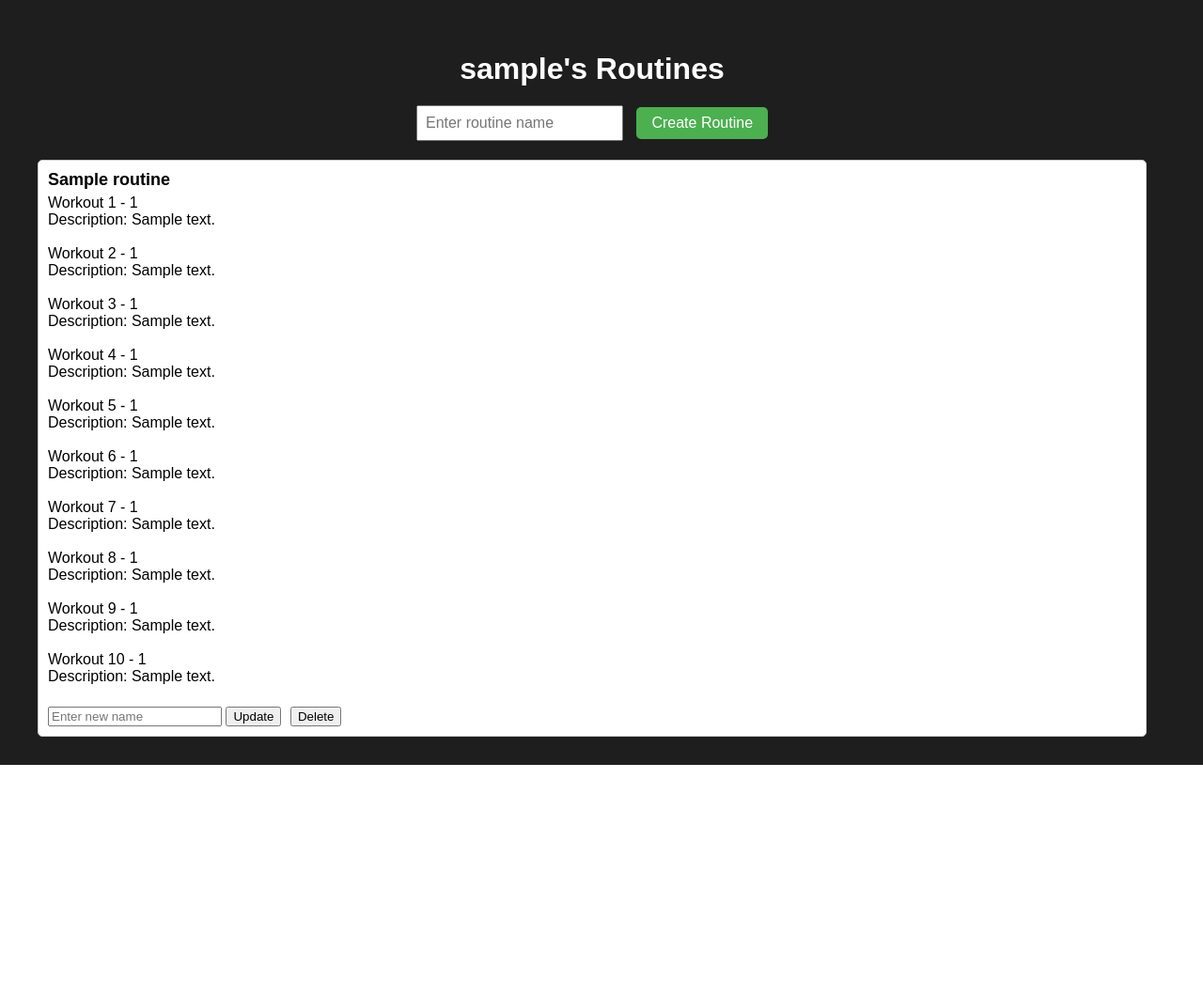
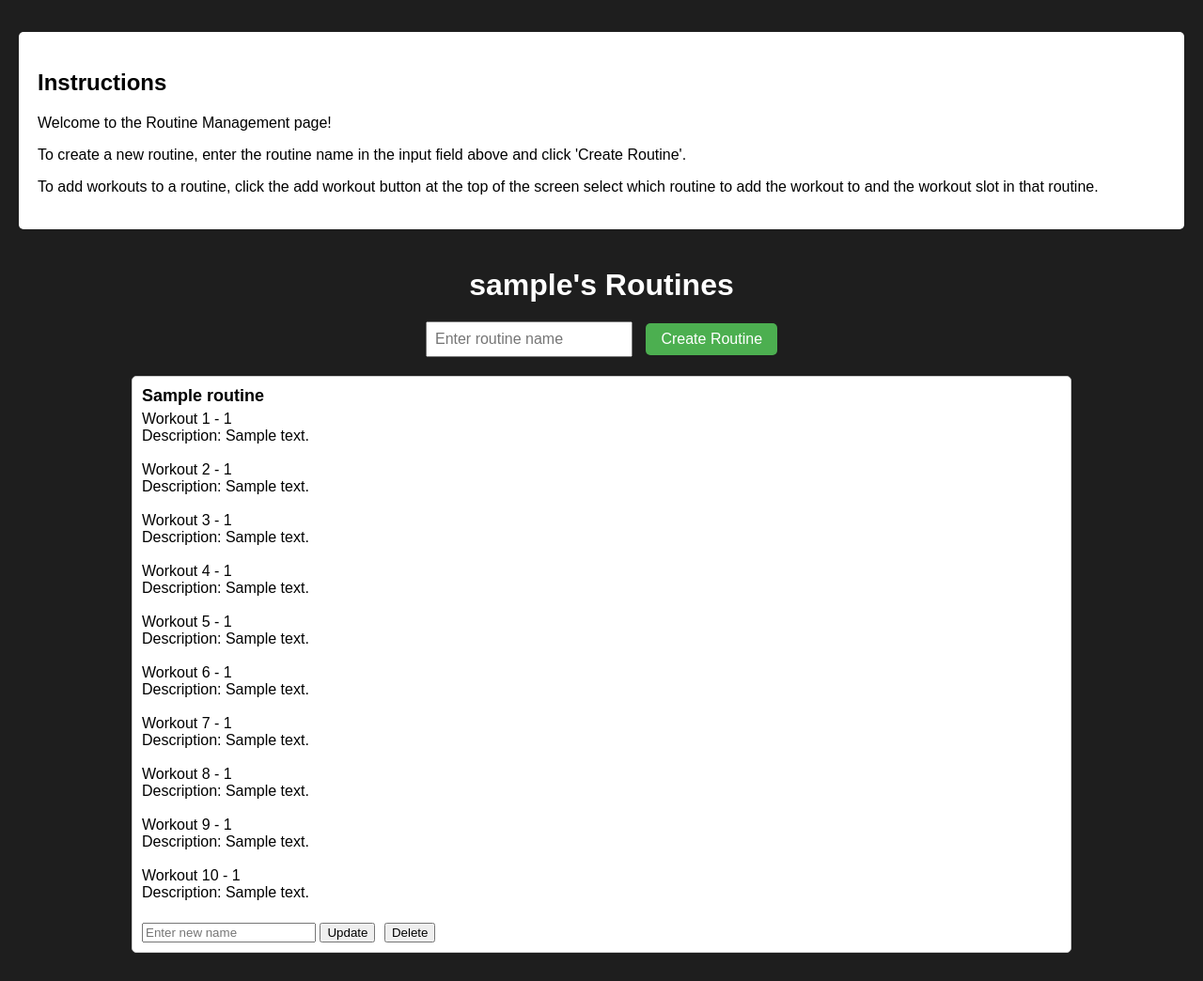
Before and after one commit to Kyel25/2602_Group_Project, a Flask app: template App/templates/routine.html in a window 1280 px wide. Shown: the part 46-1090 px from the top of the page at 94% size. Before the commit the page ends 860 px from the top, so only its background shows below. Run offline with Flask 3, Linux system fonts and the light colour scheme; the template is opened without the code that fills it: values that come from a table or form of the project are taken from there, others are empty; tables that the repository leaves empty hold one stand-in row (values such as "Sample post").

Commit message:
Added instructions for use at top of routines page

```diff
--- a/App/templates/routine.html
+++ b/App/templates/routine.html
@@ -16,10 +16,10 @@
         .navbar {
             background-color: #333;
             overflow: hidden;
-    position: fixed; /* Add position fixed */
-    width: 100%; /* Occupy full width */
-    top: 0; /* Position it at the top */
-    z-index: 999; /* Ensure it appears above other elements */
+            position: fixed;
+            width: 100%;
+            top: 0;
+            z-index: 999;
         }
 
         .navbar a {
@@ -37,26 +37,28 @@
         }
 
         .container {
-            max-width: 1200px; /* Increased width for the container */
+            max-width: 1200px;
             margin: 0 auto;
             padding: 20px;
-            margin-top: 60px; /* Added margin-top to move the content below the navbar */
-            display: flex; /* Added flex display to arrange items */
+            margin-top: 60px;
+            display: flex;
+            flex-direction: column; /* Stack items vertically */
+            align-items: center; /* Center items horizontally */
+        }
+
+        .instructions-container {
+            width: 100%; /* Span from edge to edge */
+            background-color: #ffffff;
+            padding: 20px;
+            border-radius: 5px;
+            margin-bottom: 20px; /* Add margin at the bottom */
+            max-height: 200px; /* Set a maximum height */
+            overflow-y: auto; /* Add scroll if content exceeds height */
         }
 
         .routines-container {
-            flex: 1; /* Take up remaining space */
-            margin-right: 20px; /* Space between routines and description */
-        }
-
-        .workout-description {
-            flex: 1; /* Take up remaining space */
-            color: #ffffff; /* White text color */
-            margin-top: 20px; /* Added margin-top to move down */
-            margin-left: 50px; /* Added margin-left to move right */
-            display: flex; /* Center content horizontally and vertically */
-            flex-direction: column;
-            align-items: center;
+            max-width: 1000px; /* Adjusted width */
+            width: 100%; /* Occupy full width */
         }
 
         h1 {
@@ -81,11 +83,10 @@
             padding: 8px 16px;
             font-size: 16px;
             cursor: pointer;
-            background-color: #4CAF50; /* Green background */
-            color: white; /* White text */
-            border: none; /* Remove border */
+            background-color: #4CAF50;
+            color: white;
+            border: none;
             border-radius: 5px;
-
         }
 
         .routine-item {
@@ -121,6 +122,12 @@
         <a href="/workout">Add Workout</a>
     </div>
     <div class="container">
+        <div class="instructions-container">
+            <h2>Instructions</h2>
+            <p>Welcome to the Routine Management page!</p>
+            <p>To create a new routine, enter the routine name in the input field above and click 'Create Routine'.</p>
+            <p>To add workouts to a routine, click the add workout button at the top of the screen select which routine to add the workout to and the workout slot in that routine.</p>
+        </div>
         <div class="routines-container">
             <h1>{{ user.username }}'s Routines</h1>
             <form class="routine-form" action="/create-routine" method="POST">
```
Lines whose indentation alone changed are shown as unchanged.
